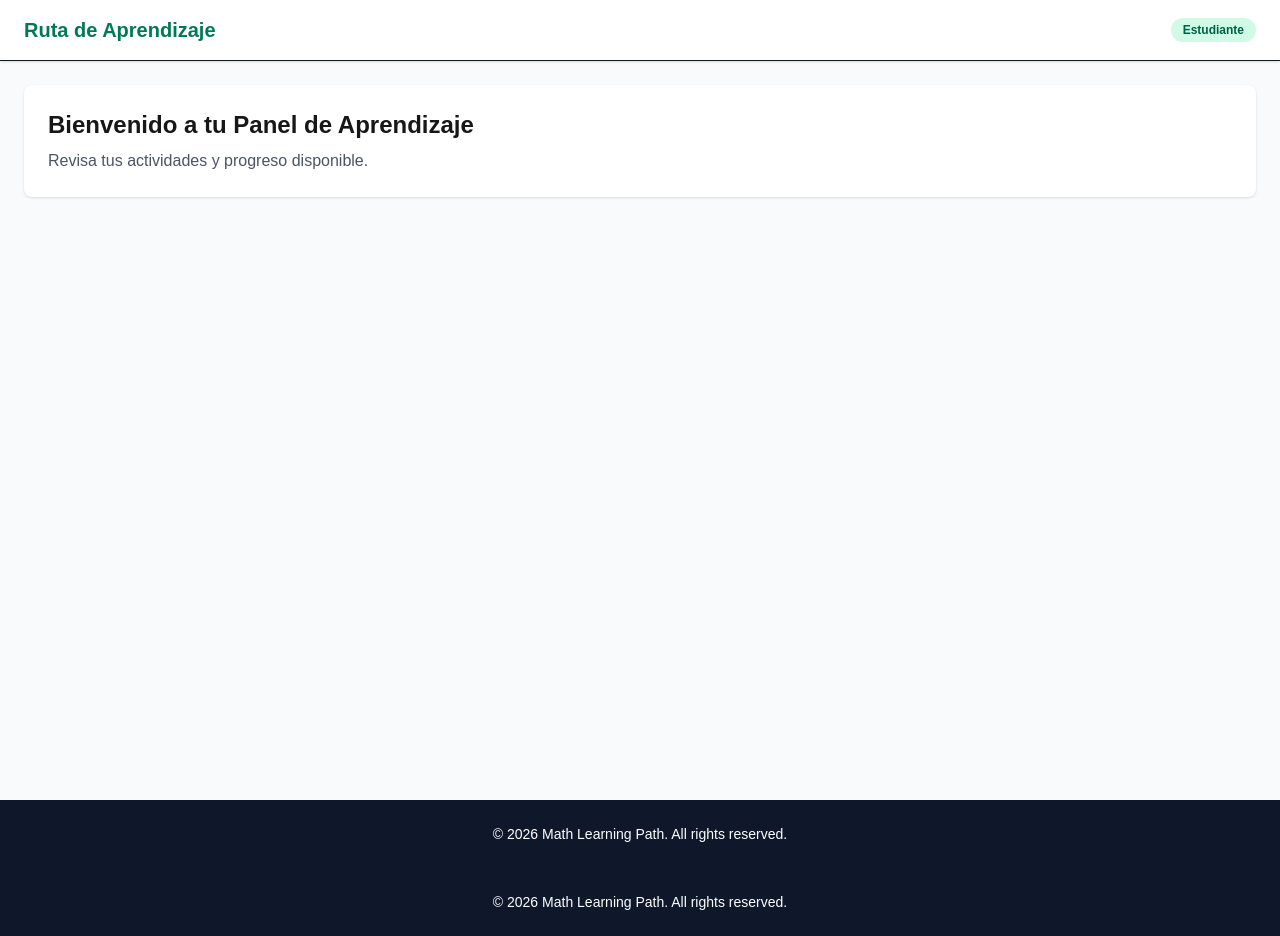
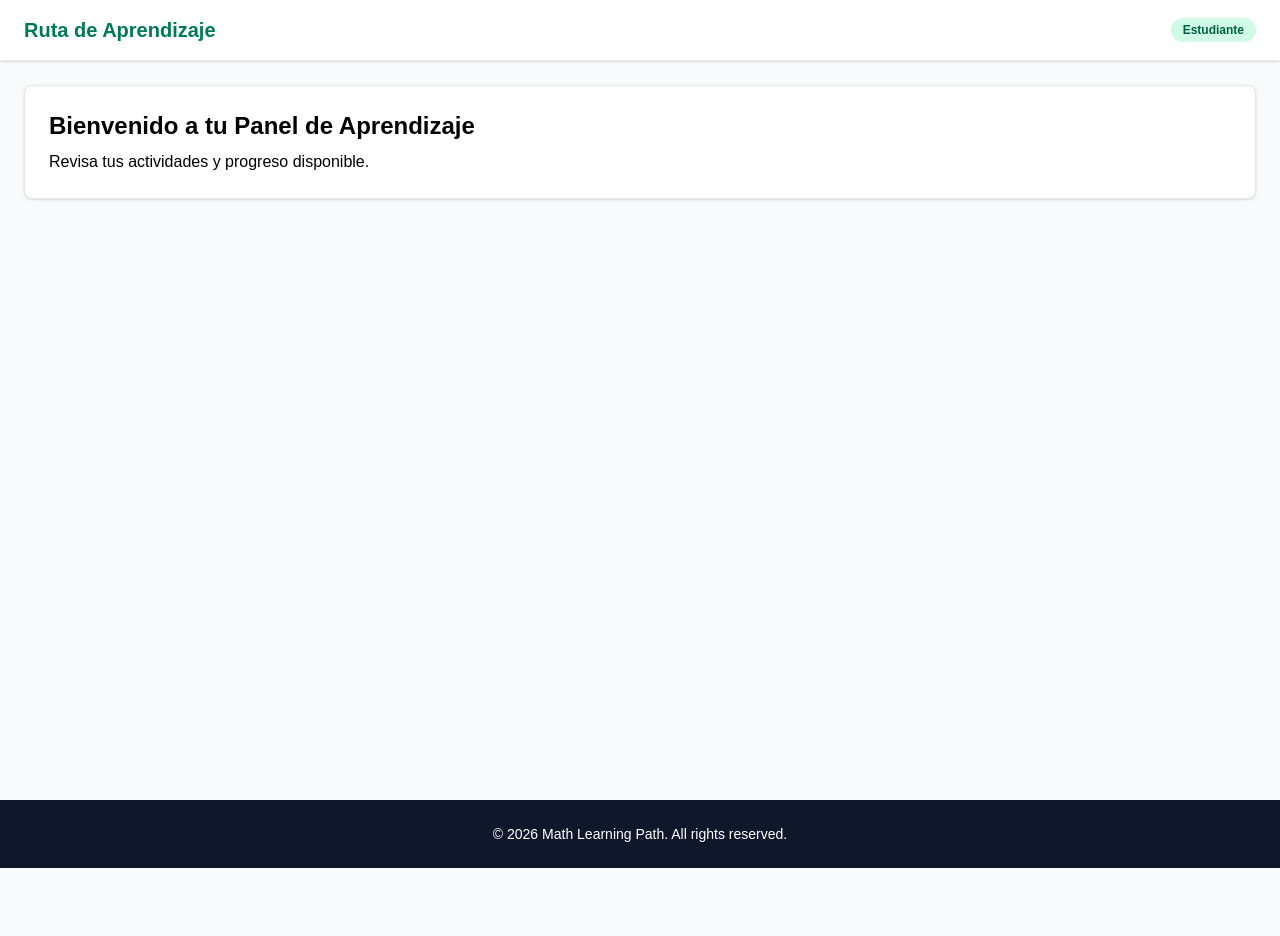
Before and after one commit to derek20-02/Math-Learning-Path, a Next.js app: page /student in a window 1280 px wide. After the commit the page ends 868 px from the top, so only its background shows below. Built offline with nearby package versions, Linux system fonts and the light colour scheme; no server answers.

Commit message:
echo algunas cosas

```diff
--- a/app/(student)/layout.tsx
+++ b/app/(student)/layout.tsx
@@ -1,25 +1,22 @@
-import Footer from "@/components/Footer";
-import Header from "@/components/Header";
 export default function StudentLayout({
     children,
 }: {
     children: React.ReactNode;
 }) {
     return (
-        <>
-            <div className="min-h-screen bg-slate-50">
-                <Header />
-                <header className="border-b bg-white px-6 py-4 shadow-sm">
-                    <div className="flex items-center justify-between">
+        <div className="min-h-screen bg-slate-50 flex flex-col">
+            {/* Barra interna específica para el panel de estudiante */}
+            <header className="border-b border-gray-200 bg-white px-6 py-4 shadow-sm">
+                <div className="mx-auto flex max-w-7xl items-center justify-between">
                     <h1 className="text-xl font-bold text-emerald-700">Ruta de Aprendizaje</h1>
                     <span className="rounded-full bg-emerald-100 px-3 py-1 text-xs font-semibold text-emerald-800">
                         Estudiante
                     </span>
                 </div>
             </header>
-                <main className="p-6">{children}</main>
+
+            {/* Contenido principal de la sección */}
+            <main className="flex-1 max-w-7xl w-full mx-auto p-6">{children}</main>
         </div>
-            <Footer />
-        </>
     );
 }
--- a/app/(student)/learning-path/page.tsx
+++ b/app/(student)/learning-path/page.tsx
@@ -54,18 +54,19 @@ function StudentActivityContent() {
 
   return (
     <main className="flex flex-1 flex-col gap-6 p-6 md:p-10">
-      <h1 className="text-2xl font-semibold">Activities Dashboard</h1>
+      <h1 className="text-2xl font-semibold text-black">Activities Dashboard</h1>
       {!studentId ? (
-        <p role="alert">A studentId query parameter is required.</p>
+        <p role="alert" className="text-black">A studentId query parameter is required.</p>
       ) : loading ? (
-        <p role="status">Loading activities...</p>
+        <p role="status" className="text-black">Loading activities...</p>
       ) : error ? (
-        <p role="alert">{error}</p>
+        <p role="alert" className="text-black">{error}</p>
       ) : (
         <StudentActivities studentActivities={studentActivities} />
       )}
     </main>
   );
+
 }
 
 export default function StudentActivityPage() {
--- a/app/(student)/student/page.tsx
+++ b/app/(student)/student/page.tsx
@@ -1,8 +1,8 @@
 export default function StudentDashboard() {
     return (
-        <div className="rounded-lg bg-white p-6 shadow">
-            <h2 className="text-2xl font-semibold mb-2">Bienvenido a tu Panel de Aprendizaje</h2>
-            <p className="text-gray-600">Revisa tus actividades y progreso disponible.</p>
+        <div className="rounded-lg bg-white p-6 shadow border border-gray-200">
+            <h2 className="text-2xl font-semibold mb-2 text-black">Bienvenido a tu Panel de Aprendizaje</h2>
+            <p className="text-black">Revisa tus actividades y progreso disponible.</p>
         </div>
     );
 }
--- a/app/(teacher)/activities/page.tsx
+++ b/app/(teacher)/activities/page.tsx
@@ -49,13 +49,13 @@ export default function StudentsActivities() {
         </h1>
       </header>
       {loading ? (
-        <p role="status">Loading activities...</p>
+        <p role="status" className="text-black">Loading activities...</p>
       ) : error ? (
-        <p role="alert">{error}</p>
+        <p role="alert" className="text-black">{error}</p>
       ) : activities.length ? (
         <Activities activities={activities} />
       ) : (
-        <p>No activities found.</p>
+        <p className="text-black">No activities found.</p>
       )}
     </main>
   );
--- a/app/(teacher)/layout.tsx
+++ b/app/(teacher)/layout.tsx
@@ -1,25 +1,22 @@
-import Footer from "@/components/Footer";
-import Header from "@/components/Header";
 export default function TeacherLayout({
     children,
 }: {
     children: React.ReactNode;
 }) {
     return (
-        <>
-            <div className="min-h-screen bg-slate-50">
-                <Header />
-                <header className="border-b bg-white px-6 py-4 shadow-sm">
-                    <div className="flex items-center justify-between">
+        <div className="min-h-screen bg-slate-50 flex flex-col">
+            {/* Barra interna específica para el panel de profesor */}
+            <header className="border-b border-gray-200 bg-white px-6 py-4 shadow-sm">
+                <div className="mx-auto flex max-w-7xl items-center justify-between">
                     <h1 className="text-xl font-bold text-indigo-700">Panel de Profesor</h1>
                     <span className="rounded-full bg-indigo-100 px-3 py-1 text-xs font-semibold text-indigo-800">
                         Profesor
                     </span>
                 </div>
             </header>
-                <main className="p-6">{children}</main>
+
+            {/* Contenido principal de la sección */}
+            <main className="flex-1 max-w-7xl w-full mx-auto p-6">{children}</main>
         </div>
-            <Footer />
-        </>
     );
 }
--- a/app/(teacher)/teacher/page.tsx
+++ b/app/(teacher)/teacher/page.tsx
@@ -1,8 +1,8 @@
 export default function TeacherDashboard() {
     return (
         <div className="rounded-lg bg-white p-6 shadow">
-            <h2 className="text-2xl font-semibold mb-2">Bienvenido, Profesor</h2>
-            <p className="text-gray-600">Desde aquí podrás crear actividades y gestionar evaluaciones.</p>
+            <h2 className="text-2xl font-semibold mb-2 text-black">Bienvenido, Profesor</h2>
+            <p className="text-black">Desde aquí podrás crear actividades y gestionar evaluaciones.</p>
         </div>
     );
 }
```
Lines whose indentation alone changed are shown as unchanged.
